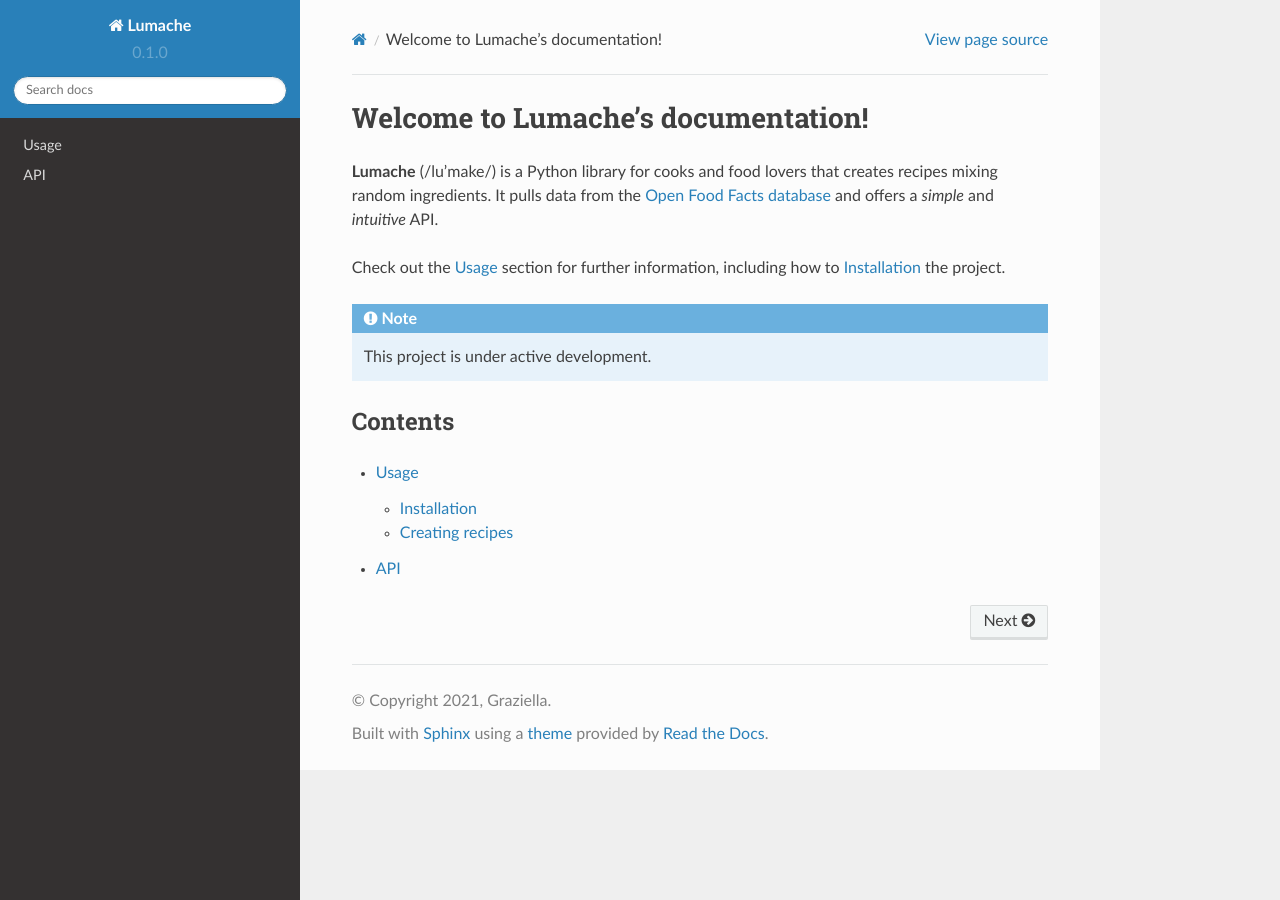
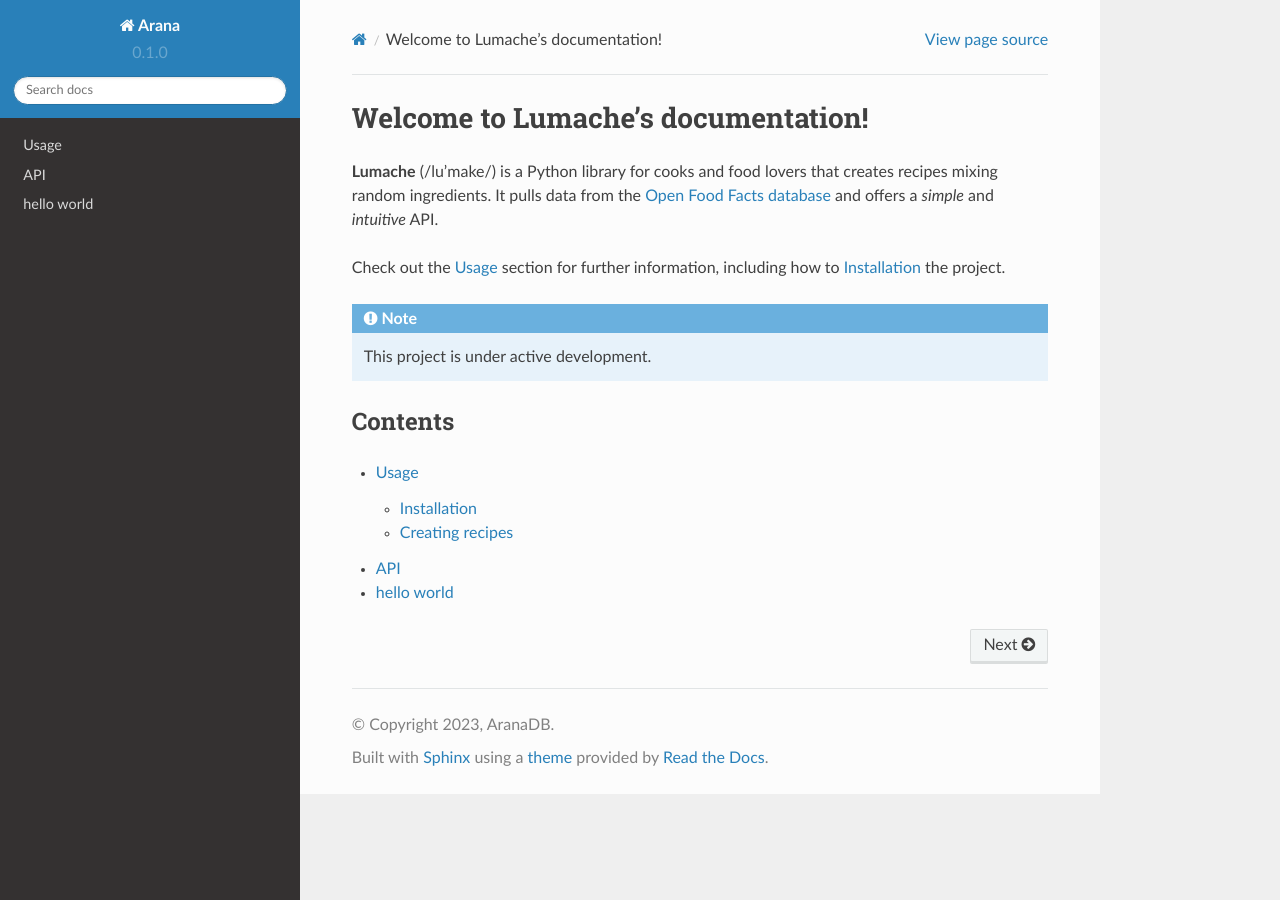
Before and after one commit to arana-db/arana-docs, a Sphinx documentation site: the page built from docs/source/index.rst, in a window 1280 px wide. Built offline with Sphinx 7.4.7 and the Read the Docs theme 2.0.0, drawn with Linux system fonts in a browser that asks for light colours.

Commit message:
init project

```diff
--- a/docs/source/conf.py
+++ b/docs/source/conf.py
@@ -1,10 +1,17 @@
 # Configuration file for the Sphinx documentation builder.
+
+from recommonmark.parser import CommonMarkParser
+
+source_parsers = {
+    '.md': CommonMarkParser,
+}
+source_suffix = ['.rst', '.md']
 
 # -- Project information
 
-project = 'Lumache'
-copyright = '2021, Graziella'
-author = 'Graziella'
+project = 'Arana'
+copyright = '2023, AranaDB'
+author = 'Jeffsky'
 
 release = '0.1'
 version = '0.1.0'
--- /dev/null
+++ b/docs/source/hello.md
@@ -0,0 +1,3 @@
+## hello world
+
+> this is a markdown
--- a/docs/source/index.rst
+++ b/docs/source/index.rst
@@ -20,3 +20,4 @@
 
    usage
    api
+   hello
```
